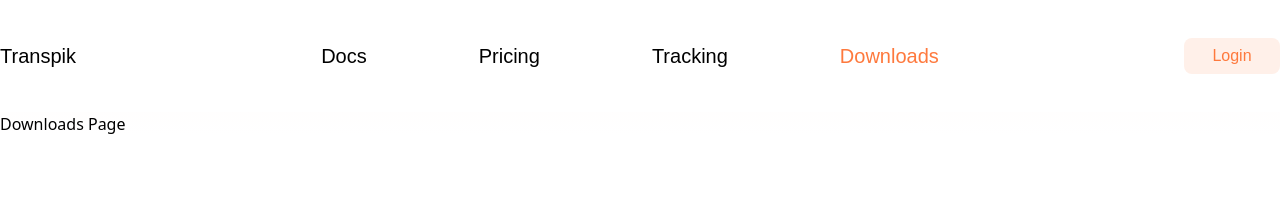
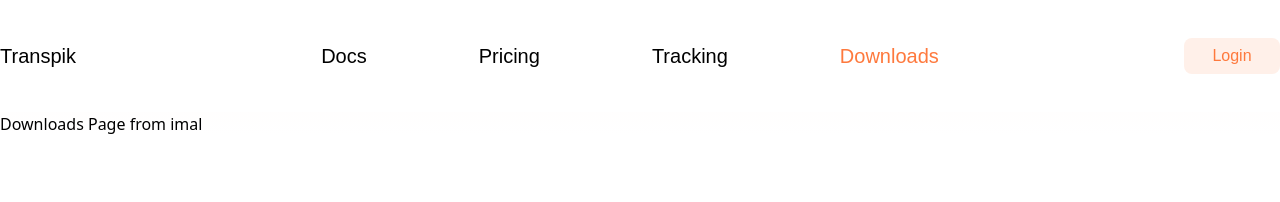
Before and after one commit to Transpik/transpik_landing_page, a React app: page /downloads in a window 1280 px wide. Shown: the top 202 px of the page. Built offline with nearby package versions, Linux system fonts and the light colour scheme.

Commit message:
simpleChange

```diff
--- a/src/pages/Downloads.js
+++ b/src/pages/Downloads.js
@@ -9,7 +9,7 @@ class Downloads extends React.Component {
   render() {
     return (
       <div>
-        <h1>Downloads Page</h1>
+        <h1>Downloads Page from imal</h1>
       </div>
     );
   }
```
